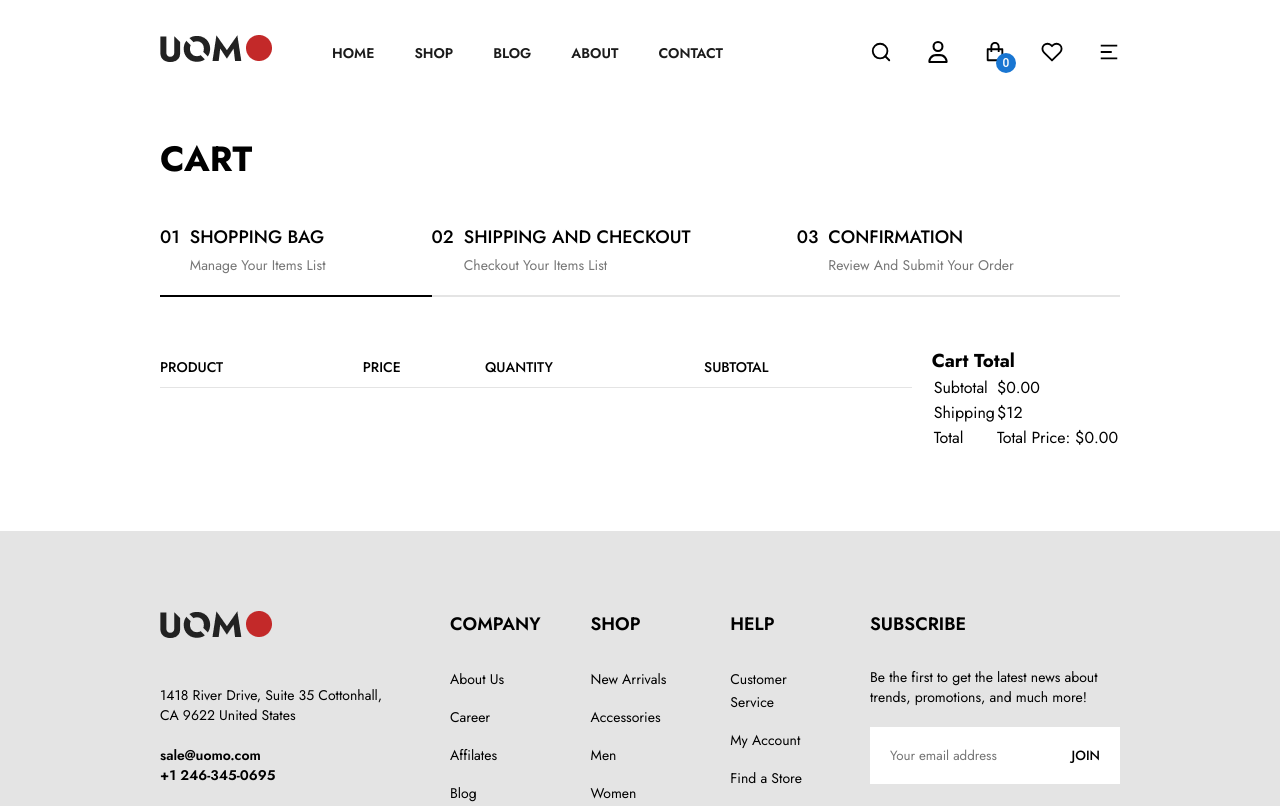
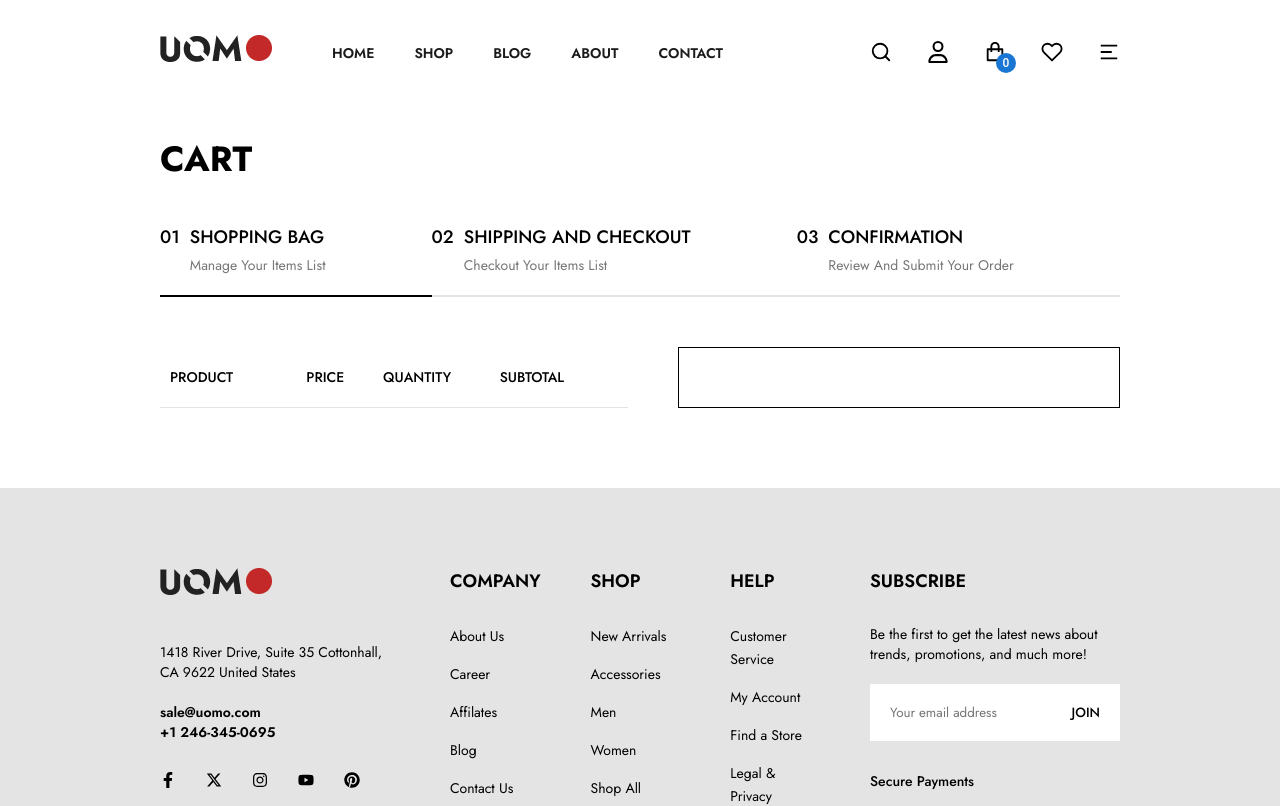
Before and after one commit to sunrisedev99/summer-ecommerce--react, a React (Create React App) app: page /cart in a window 1280 px wide. Shown: the top 806 px of the page. Built offline with nearby package versions, Linux system fonts and the light colour scheme.

Commit message:
Update shopping cart layout and styling

```diff
--- a/src/Components/ShoppingCart/ShoppingCart.css
+++ b/src/Components/ShoppingCart/ShoppingCart.css
@@ -88,7 +88,7 @@
 
 .shoppingBagSection {
   display: flex;
-  gap: 20px;
+  gap: 50px;
 }
 
 .shoppingBagTableSection {
@@ -111,6 +111,7 @@
   padding: 10px 0;
   border-bottom: 1px solid #e4e4e4;
   text-transform: uppercase;
+  padding: 20px 10px;
 }
 
 .shoppingBagTable td {
@@ -133,6 +134,7 @@
   display: flex;
   flex-direction: column;
   gap: 10px;
+  margin-left: 10px;
 }
 
 .shoppingBagTableProductDetail h4 {
@@ -151,6 +153,7 @@
   align-items: center;
   border: 2px solid #e0e0e0;
   padding: 0 10px;
+  width: 70px;
 }
 
 .ShoppingBagTableQuantity button {
@@ -166,3 +169,10 @@
   border: none;
   outline: none;
 }
+
+.shoppingBagTotal {
+  width: 420px;
+  border: 1px solid black;
+  padding: 5px 10px;
+  max-height: 100px;
+}
--- a/src/Components/ShoppingCart/ShoppingCart.jsx
+++ b/src/Components/ShoppingCart/ShoppingCart.jsx
@@ -101,7 +101,13 @@ const ShoppingCart = () => {
                               <p>{item.productReviews}</p>
                             </div>
                           </td>
-                          <td>${item.productPrice}</td>
+                          <td
+                            style={{
+                              textAlign: "center",
+                            }}
+                          >
+                            ${item.productPrice}
+                          </td>
                           <td>
                             <div className="ShoppingBagTableQuantity">
                               <button
@@ -139,7 +145,13 @@ const ShoppingCart = () => {
                             </div>
                           </td>
                           <td>
-                            <p>${item.quantity * item.productPrice}</p>
+                            <p
+                              style={{
+                                textAlign: "center",
+                              }}
+                            >
+                              ${item.quantity * item.productPrice}
+                            </p>
                           </td>
                           <td>
                             <MdOutlineClose
@@ -154,7 +166,7 @@ const ShoppingCart = () => {
                   </table>
                 </div>
                 <div className="shoppingBagTotal">
-                  <h3>Cart Total</h3>
+                  {/* <h3>Cart Total</h3>
                   <table className="shoppingBagTotalTable">
                     <tbody>
                       <tr>
@@ -163,7 +175,7 @@ const ShoppingCart = () => {
                       </tr>
                       <tr>
                         <td>Shipping</td>
-                        <td>$12</td>
+                        <td>Free</td>
                       </tr>
                       <tr>
                         <td>Total</td>
@@ -173,7 +185,7 @@ const ShoppingCart = () => {
                         </td>
                       </tr>
                     </tbody>
-                  </table>
+                  </table> */}
                 </div>
               </div>
             )}
```
